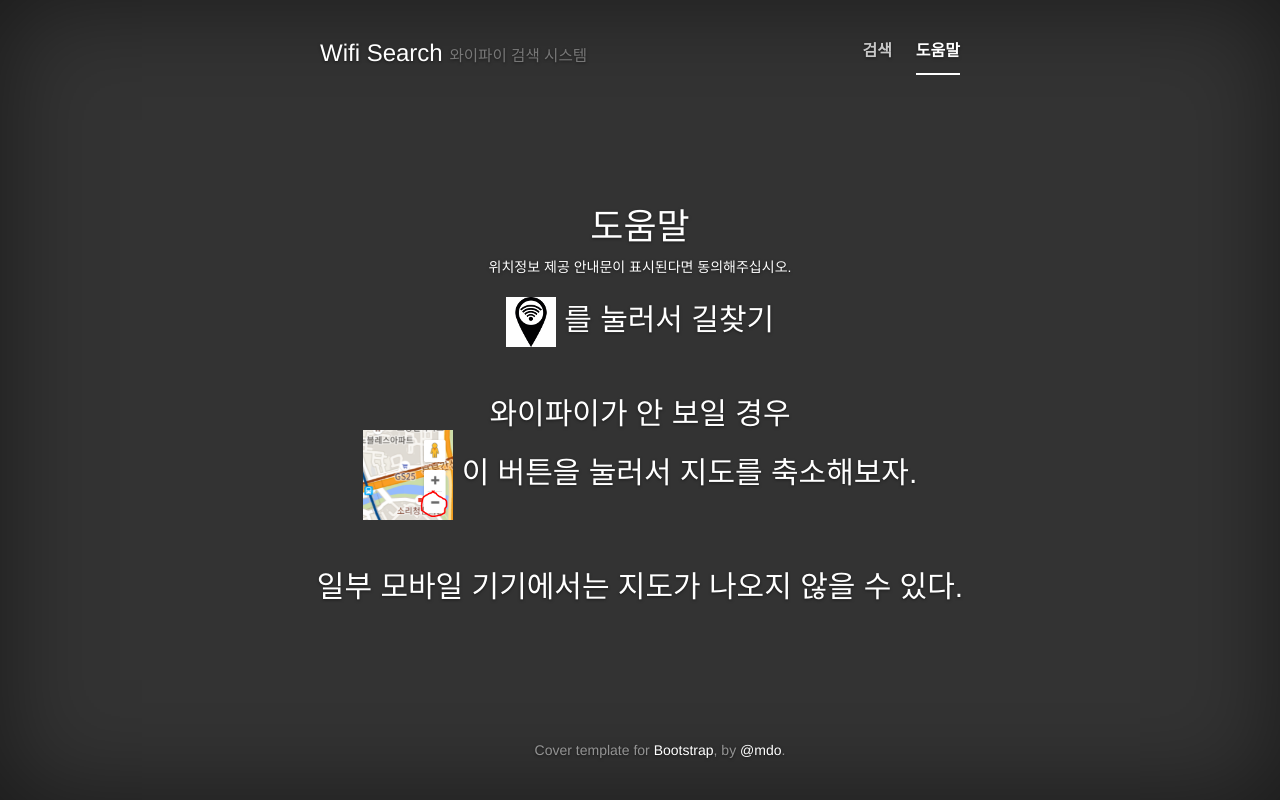
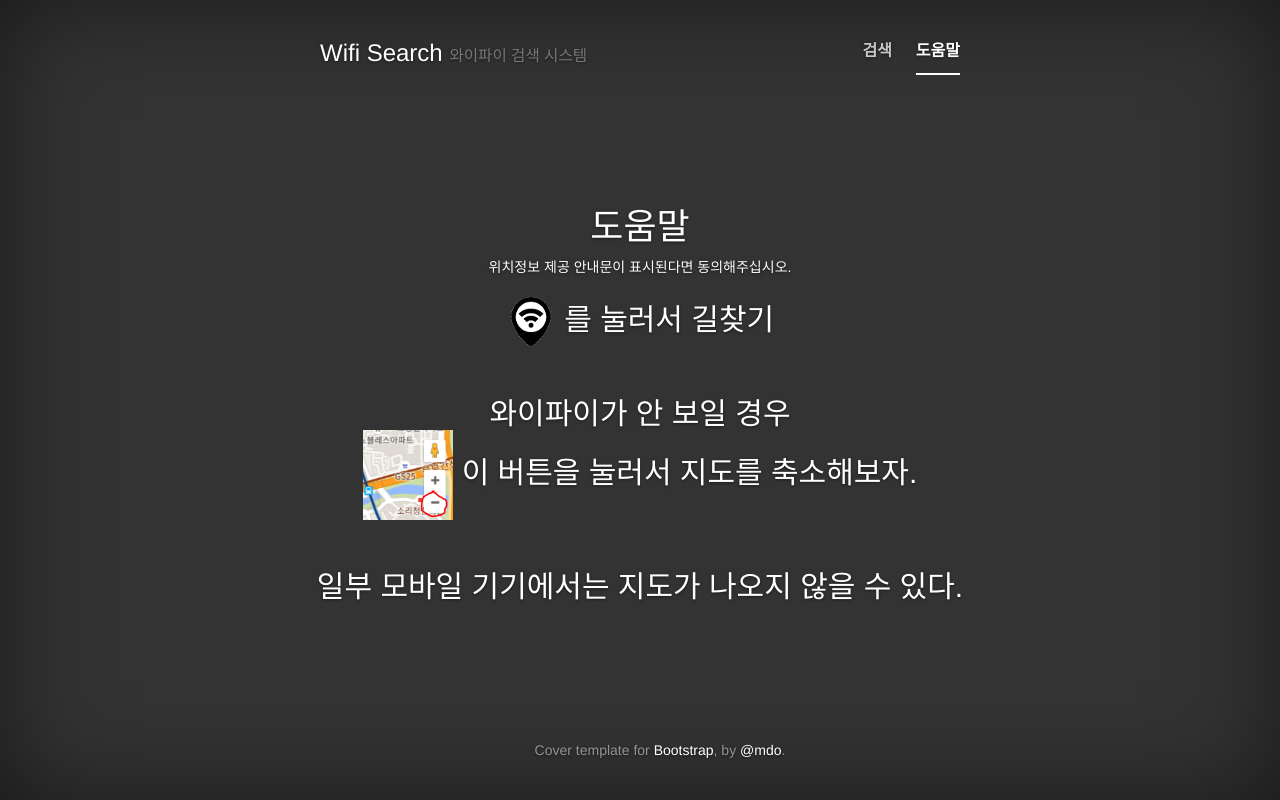
Before and after one commit to Pioneer-Team/HCIproject, a plain HTML site: page web/help.html in a window 1280 px wide. Drawn offline with nearby package versions, Linux system fonts and the light colour scheme.

Commit message:
약간수정2
2

```diff
--- a/web/help.html
+++ b/web/help.html
@@ -60,7 +60,7 @@
           <div class="inner cover">
             <h1 class="cover-heading">도움말</h1>
             <p >위치정보 제공 안내문이 표시된다면 동의해주십시오.</p>
-            <h2> <img src="resources/wifiMarkerSample.png"/> 를 눌러서 길찾기 </h2><br />
+            <h2> <img src="resources/newWifiMarker.png"/> 를 눌러서 길찾기 </h2><br />
             <h2> 와이파이가 안 보일 경우 <br /><img src="resources/press.png" style="width:90px%;height:90px;"/> 이 버튼을 눌러서 지도를 축소해보자.</h2>
             <br />
             <h2> 일부 모바일 기기에서는 지도가 나오지 않을 수 있다.</h2>
```
